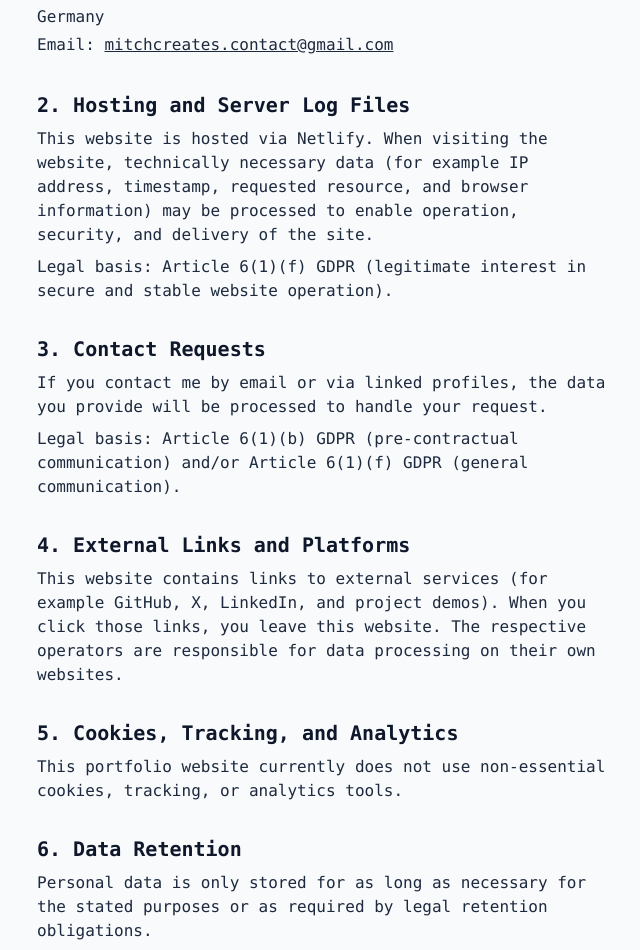
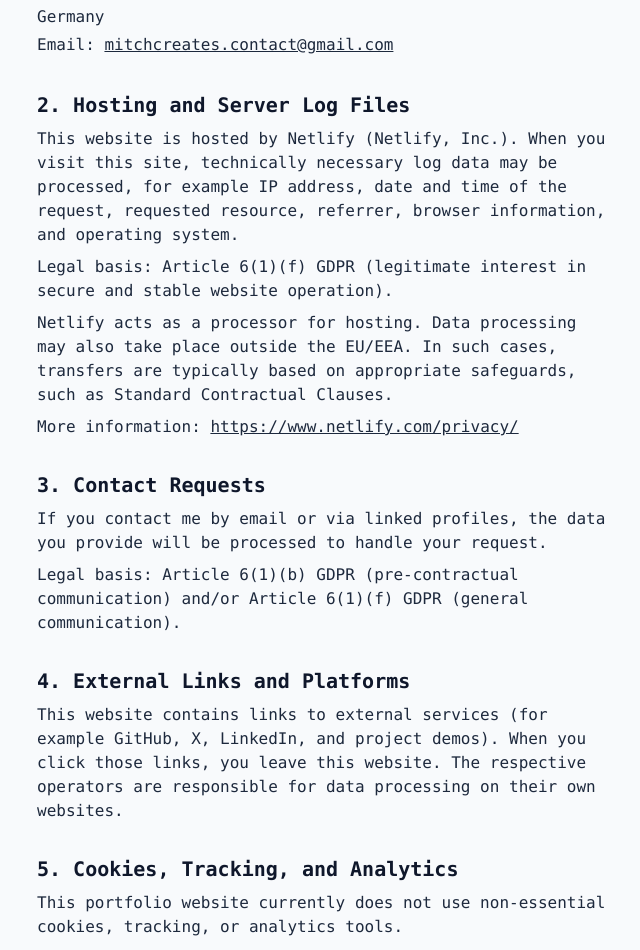
Before and after one commit to Mitch-creates/mitch-portfolio, a React (Vite) app: page /privacy-policy in a window 1280 px wide. Shown: the part 422-1372 px from the top of the page, without its empty margins (315-955 px from the left). Built offline with nearby package versions, Linux system fonts and the light colour scheme.

Commit message:
Improved wording and completeness of legal pages. While also adding scrollToTop to fix common issue with SPA app

```diff
--- a/src/App.tsx
+++ b/src/App.tsx
@@ -1,4 +1,4 @@
-import { BrowserRouter, Routes, Route } from "react-router-dom";
+import { BrowserRouter, Routes, Route, useLocation } from "react-router-dom";
 
 import Home from "./pages/Home";
 import About from "./pages/About";
@@ -10,7 +10,17 @@ import NotFound from "./pages/NotFound";
 import Header from "./components/Header";
 import Footer from "./components/Footer";
 import IntroAnimation from "./components/IntroAnimation";
-import { useState } from "react";
+import { useEffect, useState } from "react";
+
+function ScrollToTop() {
+  const { pathname } = useLocation();
+
+  useEffect(() => {
+    window.scrollTo({ top: 0, left: 0, behavior: "auto" });
+  }, [pathname]);
+
+  return null;
+}
 
 function App() {
   const [showIntroAnimation, setShowIntroAnimation] = useState(true);
@@ -23,6 +33,7 @@ function App() {
         <IntroAnimation onComplete={handleIntroComplete} />
       )}
       <BrowserRouter>
+        <ScrollToTop />
         <div className="reveal-page max-w-2xl lg:max-w-xl mx-auto opacity-0">
           <Header />
           <Routes>
--- a/src/pages/LegalNotice.tsx
+++ b/src/pages/LegalNotice.tsx
@@ -2,10 +2,10 @@ function LegalNotice() {
   return (
     <main className="px-4 md:px-0 pt-[20vh]">
       <h1 className="text-3xl font-semibold text-slate-900 mb-6 pb-8 border-b border-slate-200">
-        Legal Notice.
+        Legal Notice (Impressum).
       </h1>
       <p className="text-sm text-slate-600 mb-8">
-        Information according to Section 5 German Telemedia Act (TMG)
+        Information according to Section 5 German Digital Services Act (DDG)
       </p>
 
       <section className="mb-8">
@@ -47,21 +47,9 @@ function LegalNotice() {
 
       <section className="mb-8">
         <h2 className="text-xl font-semibold text-slate-900 mb-2">
-          EU Dispute Resolution
+          Consumer Dispute Resolution (VSBG)
         </h2>
-        <p className="text-slate-800 mb-2">
-          The European Commission provides a platform for online dispute
-          resolution (ODR):
-        </p>
-        <a
-          href="https://ec.europa.eu/consumers/odr/"
-          target="_blank"
-          rel="noopener noreferrer"
-          className="underline break-all hover:bg-brand-green hover:text-brand-pink transition-colors duration-200"
-        >
-          https://ec.europa.eu/consumers/odr/
-        </a>
-        <p className="text-slate-800 mt-2">
+        <p className="text-slate-800">
           I am not obliged or willing to participate in dispute resolution
           proceedings before a consumer arbitration board.
         </p>
@@ -73,10 +61,9 @@ function LegalNotice() {
         </h2>
         <p className="text-slate-800">
           As a service provider, I am responsible for my own content on these
-          pages according to general laws (Section 7 para. 1 TMG). According to
-          Sections 8 to 10 TMG, I am not obliged to monitor transmitted or stored
-          third-party information or investigate circumstances indicating illegal
-          activity.
+          pages according to general laws. I am not obliged to monitor
+          transmitted or stored third-party information or investigate
+          circumstances indicating illegal activity.
         </p>
       </section>
 
--- a/src/pages/PrivacyPolicy.tsx
+++ b/src/pages/PrivacyPolicy.tsx
@@ -34,14 +34,30 @@ function PrivacyPolicy() {
           2. Hosting and Server Log Files
         </h2>
         <p className="text-slate-800 mb-2">
-          This website is hosted via Netlify. When visiting the website,
-          technically necessary data (for example IP address, timestamp, requested
-          resource, and browser information) may be processed to enable operation,
-          security, and delivery of the site.
+          This website is hosted by Netlify (Netlify, Inc.). When you visit this
+          site, technically necessary log data may be processed, for example IP
+          address, date and time of the request, requested resource, referrer,
+          browser information, and operating system.
+        </p>
+        <p className="text-slate-800 mb-2">
+          Legal basis: Article 6(1)(f) GDPR (legitimate interest in secure and
+          stable website operation).
+        </p>
+        <p className="text-slate-800 mb-2">
+          Netlify acts as a processor for hosting. Data processing may also take
+          place outside the EU/EEA. In such cases, transfers are typically based
+          on appropriate safeguards, such as Standard Contractual Clauses.
         </p>
         <p className="text-slate-800">
-          Legal basis: Article 6(1)(f) GDPR (legitimate interest in secure and
-          stable website operation).
+          More information:{" "}
+          <a
+            className="underline break-all hover:bg-brand-green hover:text-brand-pink transition-colors duration-200"
+            href="https://www.netlify.com/privacy/"
+            target="_blank"
+            rel="noopener noreferrer"
+          >
+            https://www.netlify.com/privacy/
+          </a>
         </p>
       </section>
 
@@ -86,8 +102,11 @@ function PrivacyPolicy() {
           6. Data Retention
         </h2>
         <p className="text-slate-800">
-          Personal data is only stored for as long as necessary for the stated
-          purposes or as required by legal retention obligations.
+          Personal data is stored only for as long as required for the stated
+          purpose. Server log data is generally retained for a short technical
+          period by the hosting provider. Communication data is retained only for
+          as long as needed to process your request and, where applicable, fulfill
+          legal retention obligations.
         </p>
       </section>
 
@@ -98,7 +117,9 @@ function PrivacyPolicy() {
         <p className="text-slate-800 mb-2">
           Under the GDPR, you have the right to access (Art. 15), rectification
           (Art. 16), erasure (Art. 17), restriction of processing (Art. 18), data
-          portability (Art. 20), and objection (Art. 21).
+          portability (Art. 20), and objection (Art. 21). If processing is based
+          on consent, you can withdraw consent at any time with effect for the
+          future.
         </p>
         <p className="text-slate-800">
           You also have the right to lodge a complaint with a data protection
```
